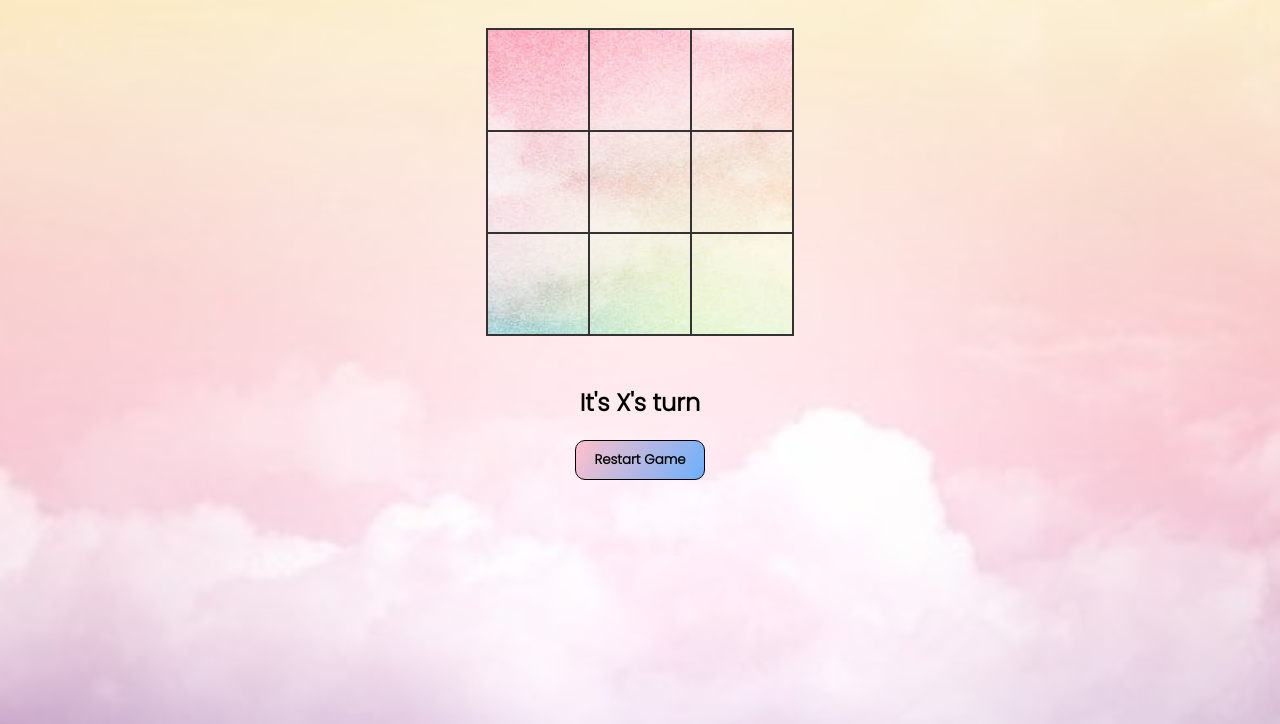
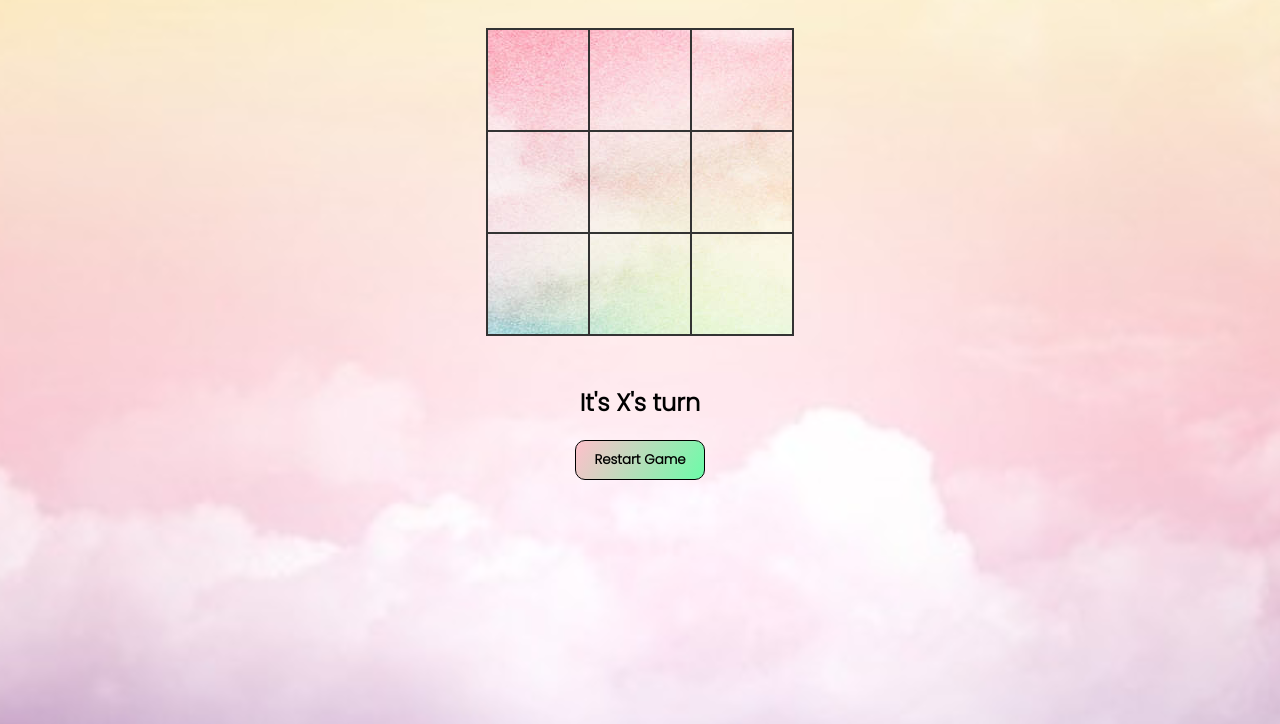
Before and after one commit to anathkantonda/tictactoe, a plain HTML site: page index.html in a window 1280 px wide. Shown: the part 76-800 px from the top of the page. Drawn offline with Linux system fonts and the light colour scheme.

Commit message:
Changed button

```diff
--- a/style.css
+++ b/style.css
@@ -36,7 +36,7 @@ section{
 }
 
 button {
-    background: linear-gradient(120deg, pink, rgb(108, 175, 252));
+    background: linear-gradient(120deg, pink, rgb(108, 252, 168));
     border: 0.2px solid black;
     outline: none;
     border-radius: 10px;
```
